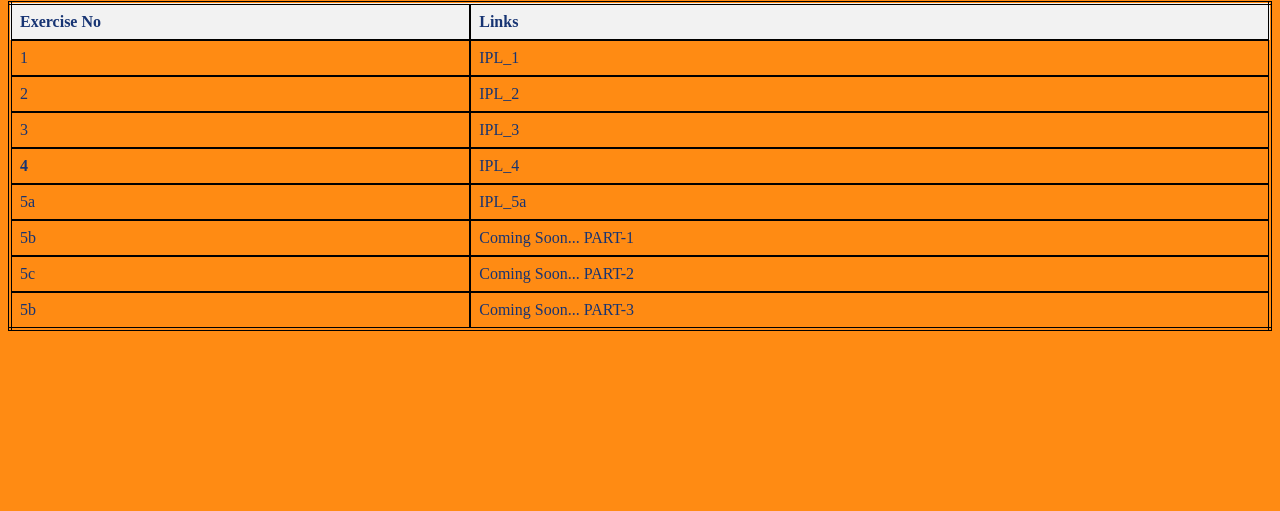
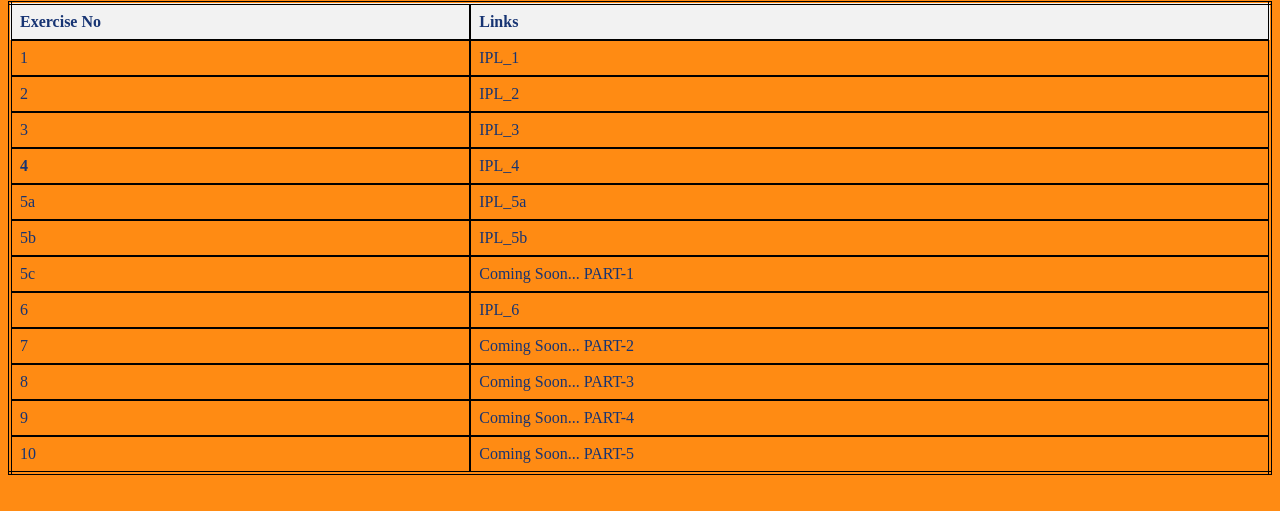
Before and after one commit to sedricfr/ip.in, a plain HTML site: page index.html in a window 1280 px wide. Shown: the part 79-590 px from the top of the page. Drawn offline with Linux system fonts and the light colour scheme.

Commit message:
Update index.html

```diff
--- a/index.html
+++ b/index.html
@@ -63,15 +63,31 @@
 		</tr>
 		<tr>
 			<td>5b</td>
-			<td><a href="https://sedricfr.github.io/ex5b.in/">Coming Soon... PART-1</a></td>
+			<td><a href="https://sedricfr.github.io/ex5b.in/">IPL_5b</a></td>
 		</tr>
 		<tr>
 			<td>5c</td>
-			<td><a href="https://sedricfr.github.io/ex5c.in/">Coming Soon... PART-2</a></td>
+			<td><a href="https://sedricfr.github.io/ex5c.in/">Coming Soon... PART-1</a></td>
 		</tr>
 		<tr>
-			<td>5b</td>
-			<td><a href="https://sedricfr.github.io/ex6.in/">Coming Soon... PART-3</a></td>
+			<td>6</td>
+			<td><a href="https://sedricfr.github.io/ex6.in/">IPL_6</a></td>
+		</tr>
+		<tr>
+			<td>7</td>
+			<td><a href="https://sedricfr.github.io/ex7.in/">Coming Soon... PART-2</a></td>
+		</tr>
+		<tr>
+			<td>8</td>
+			<td><a href="https://sedricfr.github.io/ex8.in/">Coming Soon... PART-3</a></td>
+		</tr>
+		<tr>
+			<td>9</td>
+			<td><a href="https://sedricfr.github.io/ex9.in/">Coming Soon... PART-4</a></td>
+		</tr>
+		<tr>
+			<td>10</td>
+			<td><a href="https://sedricfr.github.io/ex10.in/">Coming Soon... PART-5</a></td>
 		</tr>
 
 
```
